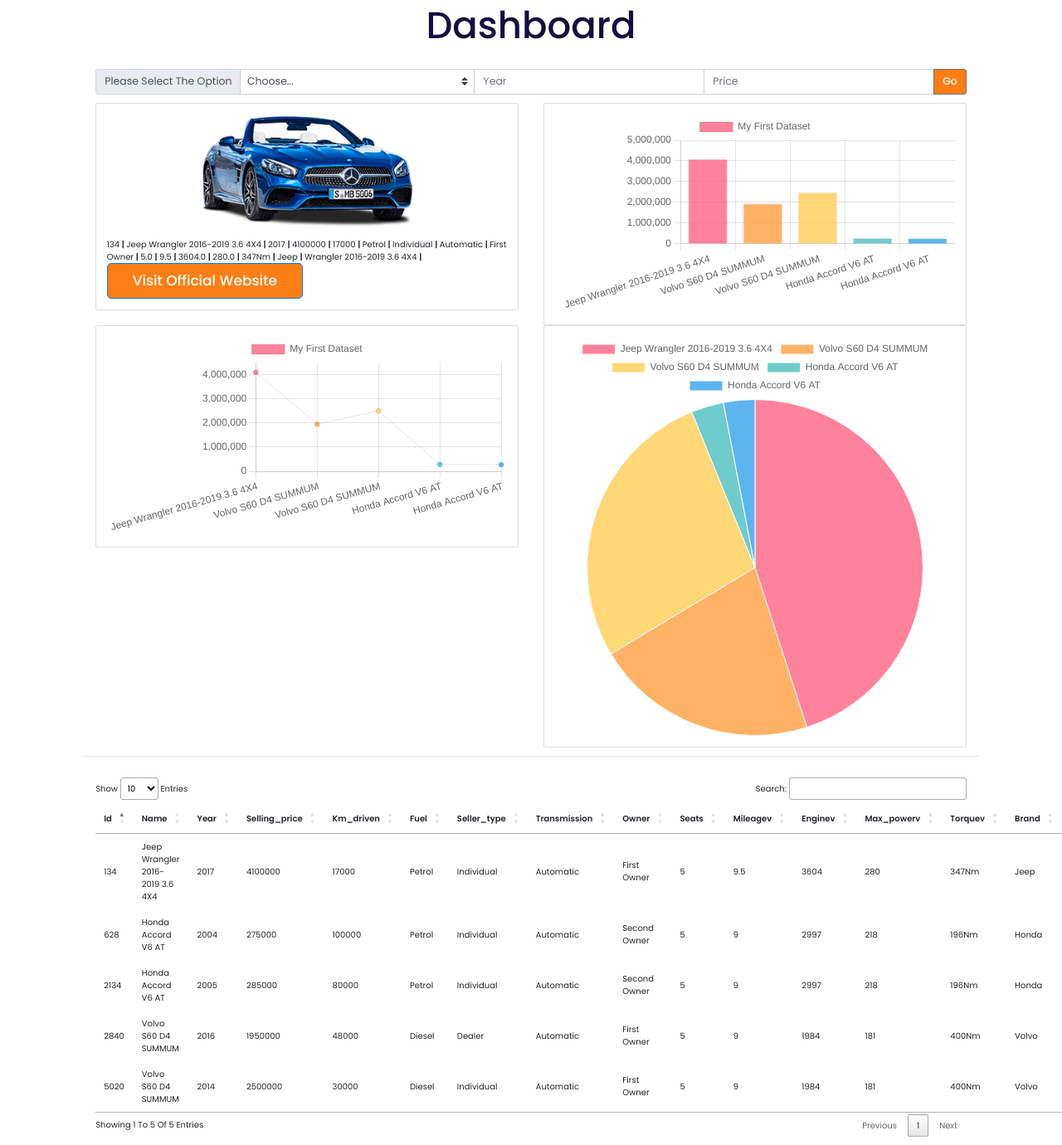
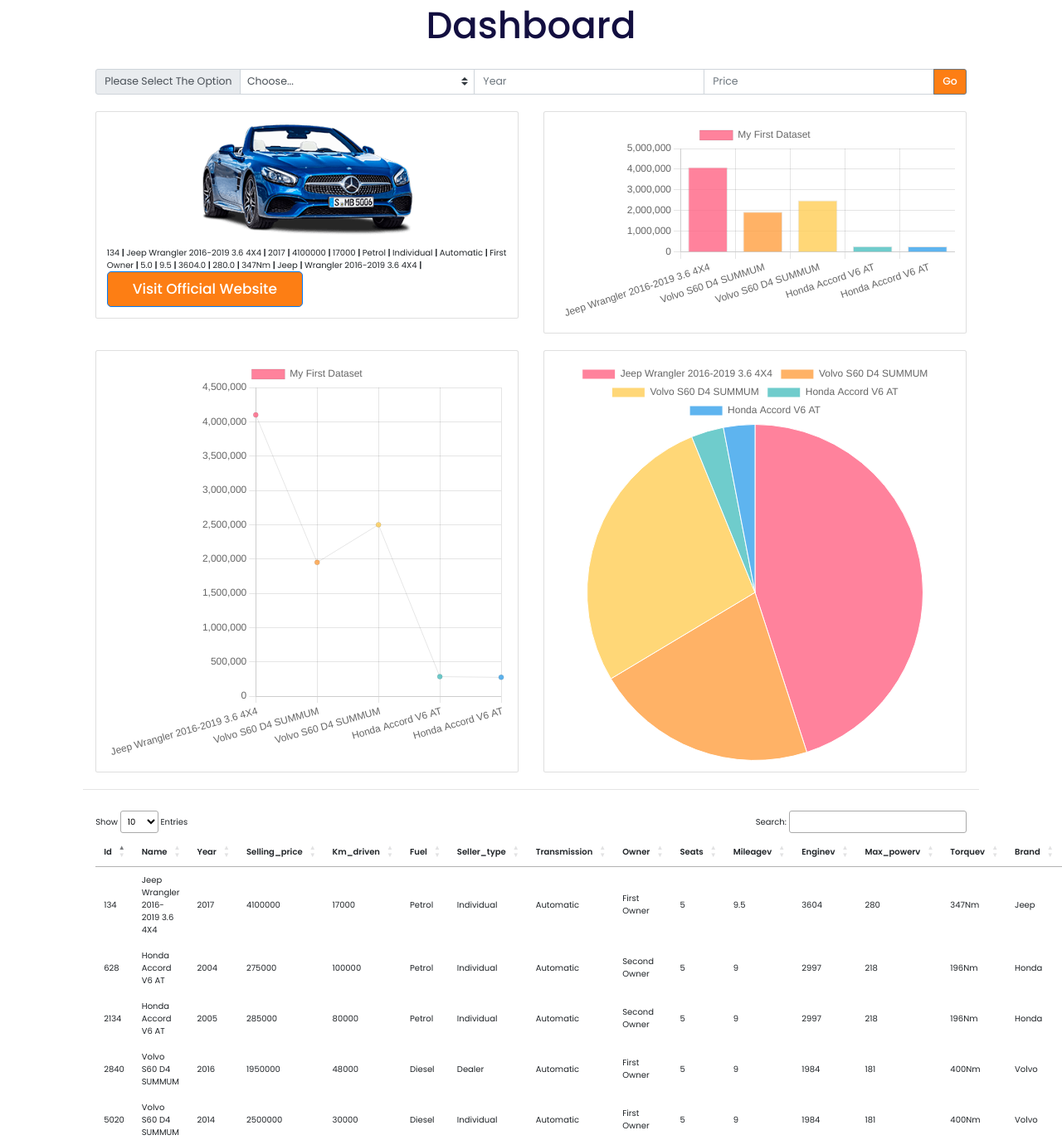
Before and after one commit to rock12231/car-project, a Django app: page /car/ in a window 1280 px wide; the page is wider, and only the part inside the window is pictured. Shown: the part 91-1471 px from the top of that part at 83% size. Run offline with Django 4.2, Linux system fonts and the light colour scheme; some libraries are stand-ins or nearby versions.

Commit message:
new code up

```diff
--- a/selectCar/templates/selectCar/car.html
+++ b/selectCar/templates/selectCar/car.html
@@ -34,7 +34,7 @@
     </div>
     {% endif %}
     <div class="row mt-3">
-        <div class="col-lg-6 col-md-12">
+        <div class="col-lg-6 col-md-12 mb-3 mt-3">
             <div class="card">
                 <img class="mt-4 rounded mx-auto d-block" src="{% static 'image/car-1.png' %}" width="50%"
                     alt="Card image cap">
@@ -46,21 +46,21 @@
                 </div>
             </div>
         </div>
-        <div class="col-lg-6 col-md-12">
+        <div class="col-lg-6 col-md-12 mb-3 mt-3">
             <div class="card">
                 <div class="card-body">
                     <canvas id="myChart" height="150px"></canvas>
                 </div>
             </div>
         </div>
-        <div class="col-lg-6 col-md-12">
+        <div class="col-lg-6 col-md-12 mb-3 mt-3">
             <div class="card">
                 <div class="card-body">
-                    <canvas id="myChartLine" height="150px"></canvas>
+                    <canvas id="myChartLine" height="300%"></canvas>
                 </div>
             </div>
         </div>
-        <div class="col-lg-6 col-md-12">
+        <div class="col-lg-6 col-md-12 mb-3 mt-3">
             <div class="card">
                 <div class="card-body">
                     <canvas id="myChartPie"></canvas>
```
